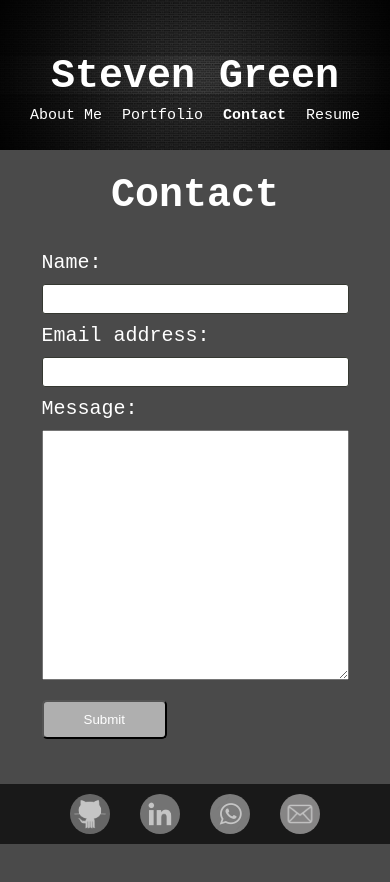
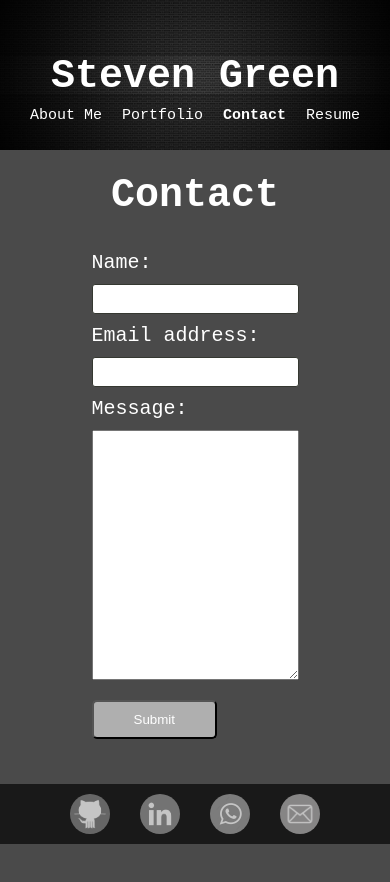
Before and after one commit to mrgreen12375/green-portfolio, a React (Create React App) app: page / in a window 390 px wide. Both pictures are taken after a click on the item "Contact". Shown: the top 882 px of the page. Built offline with nearby package versions, Linux system fonts and the light colour scheme.

Commit message:
updated email address

```diff
--- a/src/components/Footer/index.js
+++ b/src/components/Footer/index.js
@@ -6,7 +6,7 @@ function Footer() {
 			<a href="https://github.com/mrgreen12375" target="_blank"><img className="footerContact" src={require("../../assets/icons/github.png")} alt="Github"/></a>
 			<a href="https://www.linkedin.com/in/steven-green-12052923a?lipi=urn%3Ali%3Apage%3Ad_flagship3_profile_view_base_contact_details%3BhxrF%2BYKFQEy3idnabYjWZQ%3D%3D" target="_blank"><img className="footerContact" src={require("../../assets/icons/linkedin.png")} alt="LinkedIn"/></a>
 			<a href="tel:4806921756" target="_blank"><img className="footerContact" src={require("../../assets/icons/phone.jpg")} alt="Phone"/></a>
-			<a href="mailto:ste2144105@gmail.com" target="_blank"><img className="footerContact" src={require("../../assets/icons/email.jpg")} alt="Email"/></a>
+			<a href="mailto:sbgreen.dev@gmail.com" target="_blank"><img className="footerContact" src={require("../../assets/icons/email.jpg")} alt="Email"/></a>
 		</footer>
 	);
 }
--- a/src/style.css
+++ b/src/style.css
@@ -615,7 +615,7 @@ footer {
 	}
 
     .userInput {
-        padding-right: 300px;
+        padding-right: 200px;
     }
 
     textarea {
@@ -623,7 +623,7 @@ footer {
 	}
 
     .messageInput {
-        padding-right: 300px;
+        padding-right: 200px;
     }
 }
 
```
Also changed, not shown: 11 other files (tests, documents, lock files or other folders).
